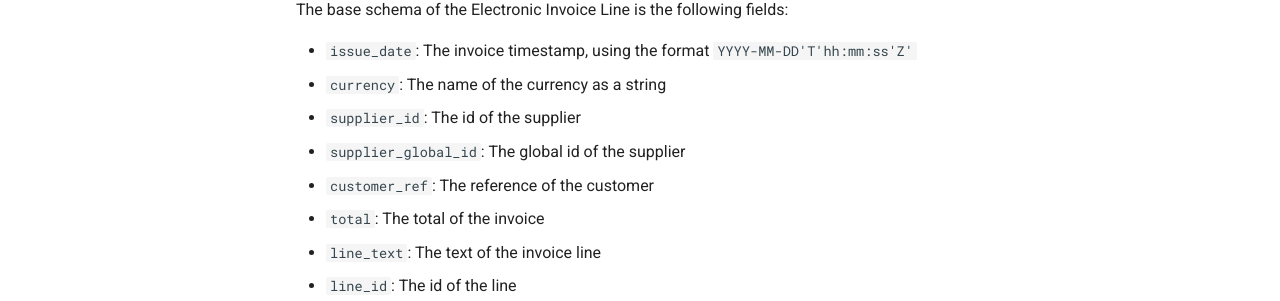
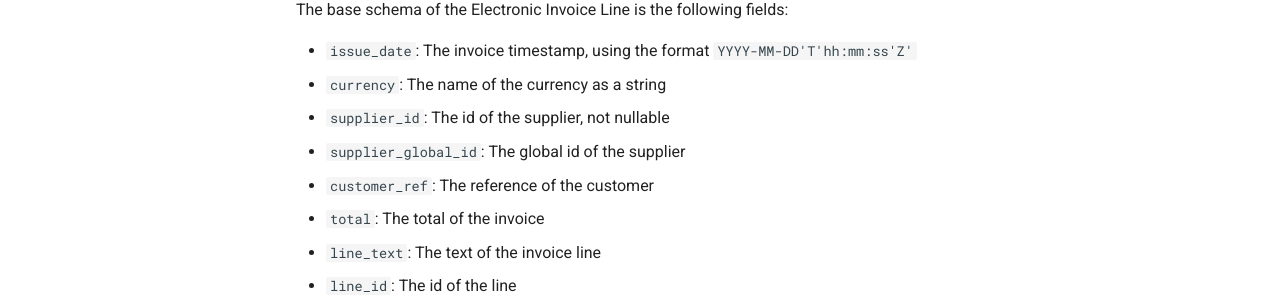
Before and after one commit to e-conomic/vml-docs, an MkDocs documentation site: the page built from docs/einvoice_model.md, in a window 1280 px wide and 1300 px high. Shown: the part 234-535 px from the top of the window. Built offline with MkDocs 1.6.1 and Material for MkDocs 9.7.7, drawn with Linux system fonts in a browser that asks for light colours; old or Windows-style settings are respelled for this version of MkDocs.

Commit message:
Specified not nullable in the list of fields

```diff
--- a/docs/einvoice_model.md
+++ b/docs/einvoice_model.md
@@ -10,7 +10,7 @@ The base schema of the Electronic Invoice Line is the following fields:
 
 - `issue_date`: The invoice timestamp, using the format `YYYY-MM-DD'T'hh:mm:ss'Z'`
 - `currency`: The name of the currency as a string
-- `supplier_id`: The id of the supplier
+- `supplier_id`: The id of the supplier, not nullable
 - `supplier_global_id`: The global id of the supplier
 - `customer_ref`: The reference of the customer
 - `total`: The total of the invoice
```
